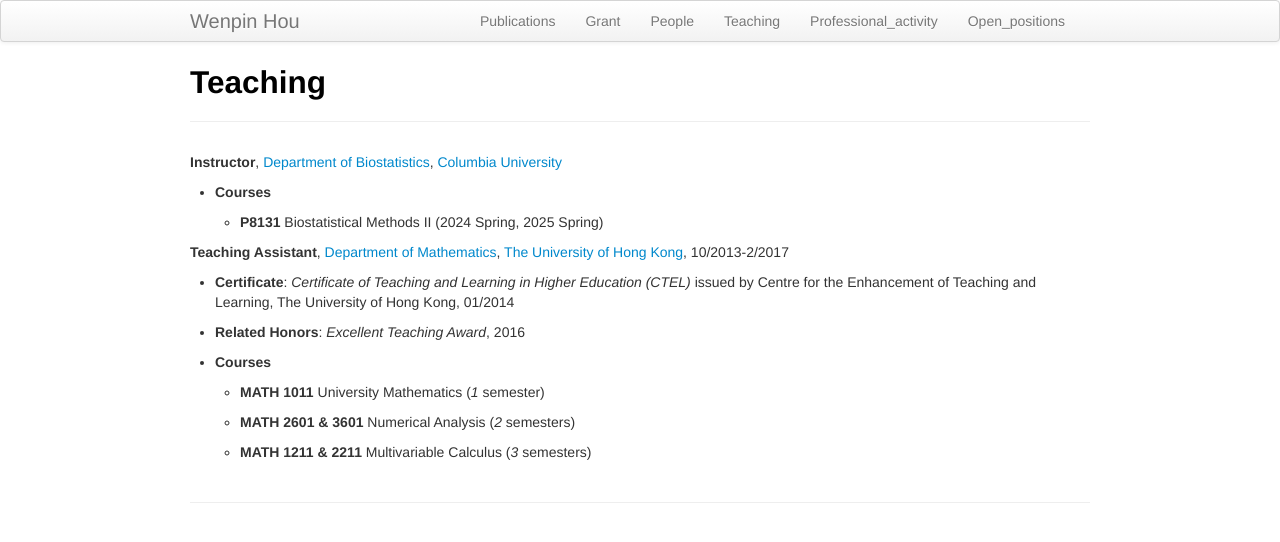
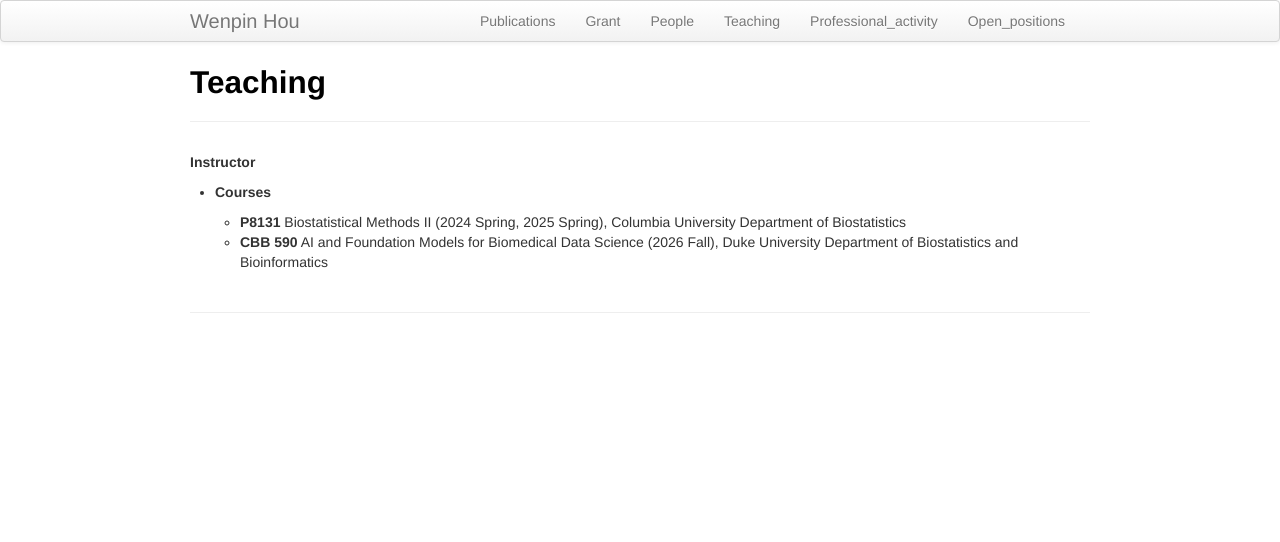
Before and after one commit to Winnie09/Wenpin_Hou, a Jekyll site: the page built from pages/teaching.md, in a window 1280 px wide. Shown: the top 542 px of the page. Built offline with Jekyll 4.4.1, drawn with Linux system fonts in a browser that asks for light colours.

Commit message:
add changes

```diff
--- a/pages/teaching.md
+++ b/pages/teaching.md
@@ -3,22 +3,11 @@ layout: page
 title: Teaching
 ---
 
-**Instructor**, [Department of Biostatistics](https://www.publichealth.columbia.edu/academics/departments/biostatistics), [Columbia University](https://www.columbia.edu/)
+
+
+**Instructor**
 
 * **Courses**
 
-   * **P8131** Biostatistical Methods II (2024 Spring, 2025 Spring)
-
-**Teaching Assistant**, [Department of Mathematics](https://hkumath.hku.hk/web/index.php), [The University of Hong Kong](https://www.hku.hk/), 10/2013-2/2017
-
-* **Certificate**: *Certificate of Teaching and Learning in Higher Education (CTEL)* issued by Centre for the Enhancement of Teaching and Learning, The University of Hong Kong, 01/2014
-
-* **Related Honors**:  *Excellent Teaching Award*, 2016
-
-* **Courses**
-
-   * **MATH 1011** University Mathematics \(*1* semester\)
-
-   * **MATH 2601 & 3601** Numerical Analysis \(*2* semesters\)
-
-   * **MATH 1211 & 2211** Multivariable Calculus \(*3* semesters\)
+   * **P8131** Biostatistical Methods II (2024 Spring, 2025 Spring), Columbia University Department of Biostatistics
+   * **CBB 590** AI and Foundation Models for Biomedical Data Science (2026 Fall), Duke University Department of Biostatistics and Bioinformatics
```
